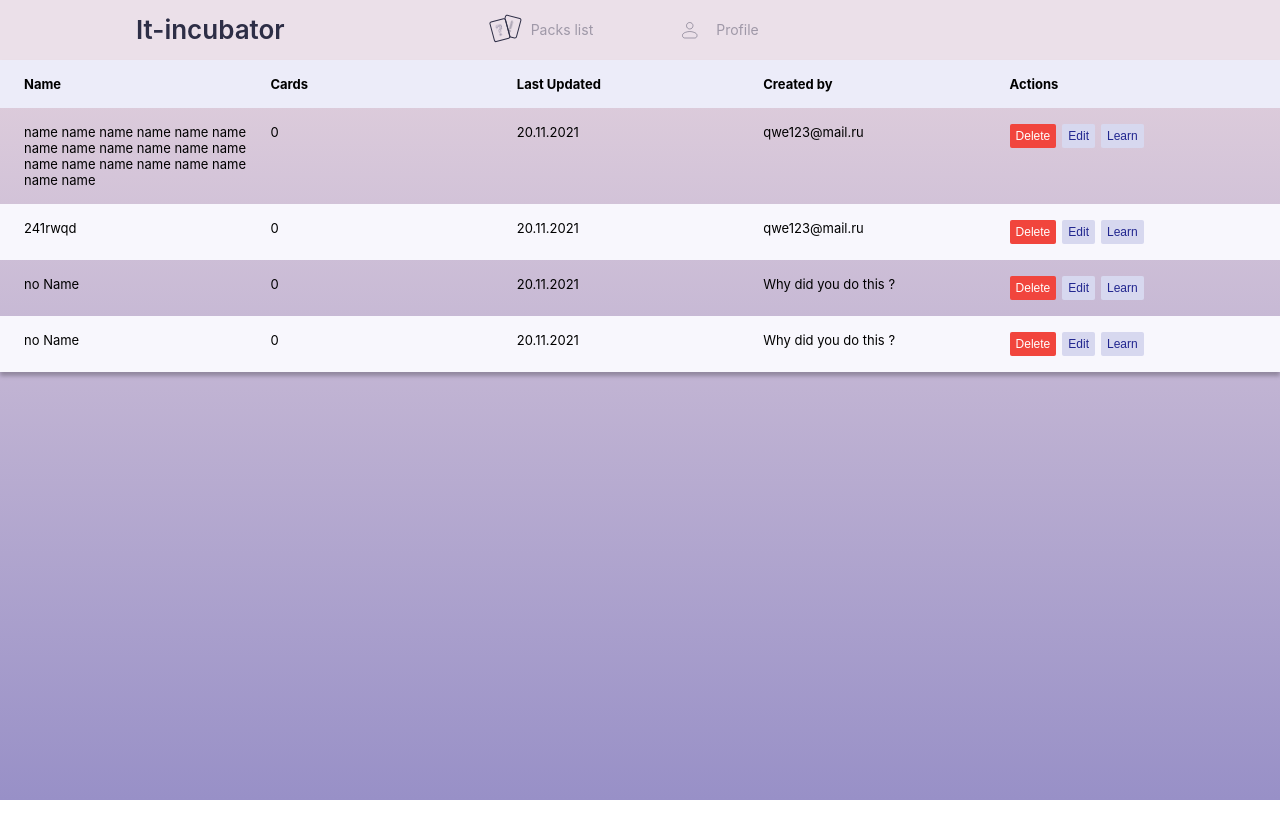
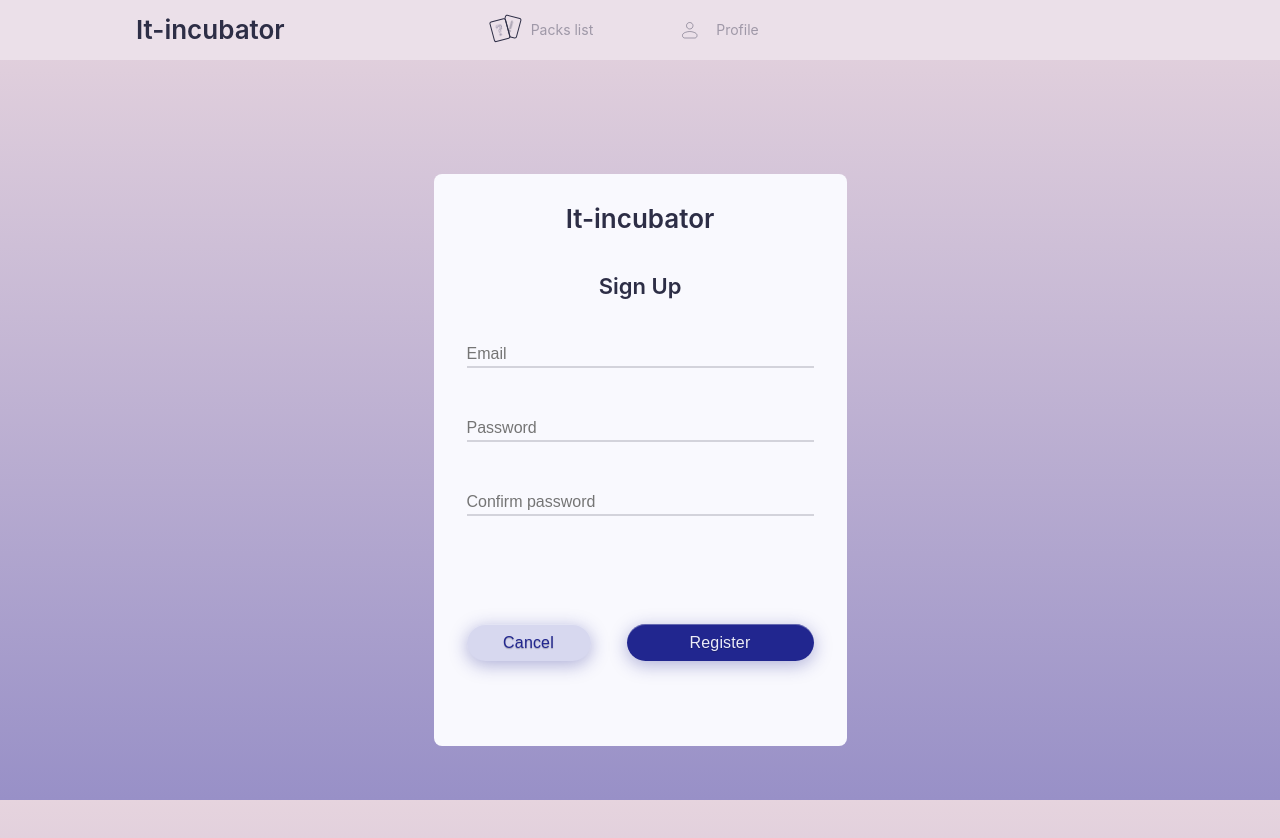
Before and after one commit to KrivovDima/friday-project, a React (Create React App) app: page / in a window 1280 px wide. Shown: the top 838 px of the page. Before the commit the page ends 800 px from the top, so only its background shows below. Built offline with nearby package versions, Linux system fonts and the light colour scheme.

Commit message:
add Preloader and styles for buttons registration

```diff
--- a/src/App.tsx
+++ b/src/App.tsx
@@ -16,7 +16,7 @@ function App() {
             <div className="AppInner">
                 <Header/>
                 <Routes>
-                    <Route path="/" element={<Table/>}/>
+                    <Route path="/" element={<Registration/>}/>
                     <Route path="login" element={<Login/>}/>
                     <Route path="passwordRecovery" element={<PasswordRecovery/>}/>
                     <Route path="profile" element={<Profile/>}/>
--- /dev/null
+++ b/src/components/Preloader/Preloader.module.css
@@ -0,0 +1,3 @@
+.loader {
+  stroke: #21268F;
+}
--- /dev/null
+++ b/src/components/Preloader/Preloader.tsx
@@ -0,0 +1,24 @@
+import React from "react";
+import styles from "./Preloader.module.css"
+
+function Preloader() {
+  return <svg className={styles.loader} width="38" height="38" viewBox="0 0 38 38" xmlns="http://www.w3.org/2000/svg"
+              stroke="#fff">
+    <g fill="none" fill-rule="evenodd">
+      <g transform="translate(1 1)" stroke-width="2">
+        <circle stroke-opacity=".5" cx="18" cy="18" r="18"/>
+        <path d="M36 18c0-9.94-8.06-18-18-18">
+          <animateTransform
+            attributeName="transform"
+            type="rotate"
+            from="0 18 18"
+            to="360 18 18"
+            dur="1s"
+            repeatCount="indefinite"/>
+        </path>
+      </g>
+    </g>
+  </svg>
+}
+
+export default Preloader;
--- a/src/components/Registration/Registration.module.css
+++ b/src/components/Registration/Registration.module.css
@@ -49,7 +49,26 @@
 }
 
 .btn {
+    width: 187px;
+    border: none;
+    background: #21268F;
+    box-shadow: 0 4px 18px rgba(33, 38, 143, 0.35), inset 0 1px 0 rgba(255, 255, 255, 0.3);
+    border-radius: 30px;
+    color: #ECECF9;
+    padding: 9px 0;
+    font-weight: 500;
+    font-size: 16px;
+    line-height: 19px;
+    text-align: center;
+    letter-spacing: 0.01em;
+    text-shadow: 0 1px 1px rgba(0, 0, 0, 0.25);
+    cursor: pointer;
+}
 
+.btnCancel {
+    width: 124px;
+    background-color: #D7D8EF;
+    color: #21268F;
 }
 
 .errorInput,
@@ -65,3 +84,8 @@
     min-height: 25px;
     text-align: center;
 }
+
+.preloaderWrapper {
+    display: flex;
+    justify-content: center;
+}
--- a/src/components/Registration/Registration.tsx
+++ b/src/components/Registration/Registration.tsx
@@ -5,6 +5,7 @@ import {useDispatch, useSelector} from "react-redux";
 import {changeStatusRegistration, registration, RegistrationStatusType} from "../../store/registrationReducer";
 import {useNavigate} from "react-router-dom";
 import {AppRootStateType} from "../../store/store";
+import Preloader from "../Preloader/Preloader";
 
 type InputsType = {
     email: string
@@ -69,12 +70,14 @@ function Registration() {
                                })}/>
                         {errors.confirmPassword && <div className={styles.errorInput}>{errors.confirmPassword.message}</div>}
                     </div>
+                    <div className={styles.preloaderWrapper}>{statusRegistration === "loading" && <Preloader/>}</div>
                     <div className={styles.btns}>
                         <button onClick={() => {navigate('/')}}
-                                className={styles.btn}>Cancel
+                                className={`${styles.btn} ${styles.btnCancel}`}>Cancel
                         </button>
-                        <div>{statusRegistration === "loading" ? "loading" : ""}</div>
-                        <button disabled={statusRegistration === "loading"} type="submit">Register</button>
+                        <button className={styles.btn}
+                                disabled={statusRegistration === "loading"}
+                                type="submit">Register</button>
                     </div>
                     <div className={styles.errorBox}>{errorRegistration}</div>
                 </form>
--- a/src/store/registrationReducer.ts
+++ b/src/store/registrationReducer.ts
@@ -47,6 +47,9 @@ export const registration = (email: string, password: string) => async (dispatch
         if (axios.isAxiosError(e) && e.response) {
             dispatch(changeStatusRegistration("failed"));
             dispatch(setErrorRegistration(e.response.data.error));
+        } else {
+            dispatch(changeStatusRegistration("failed"));
+            dispatch(setErrorRegistration('Error, contact support'));
         }
     }
 }
```
